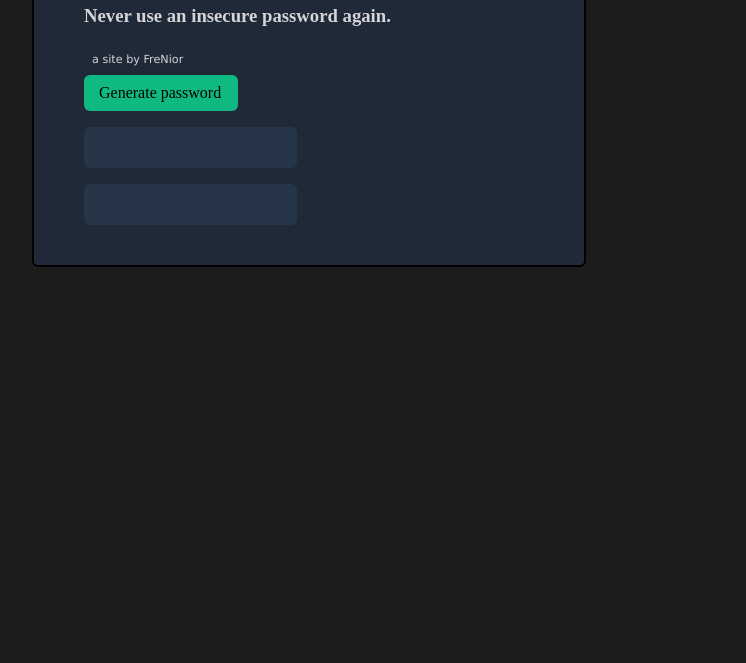
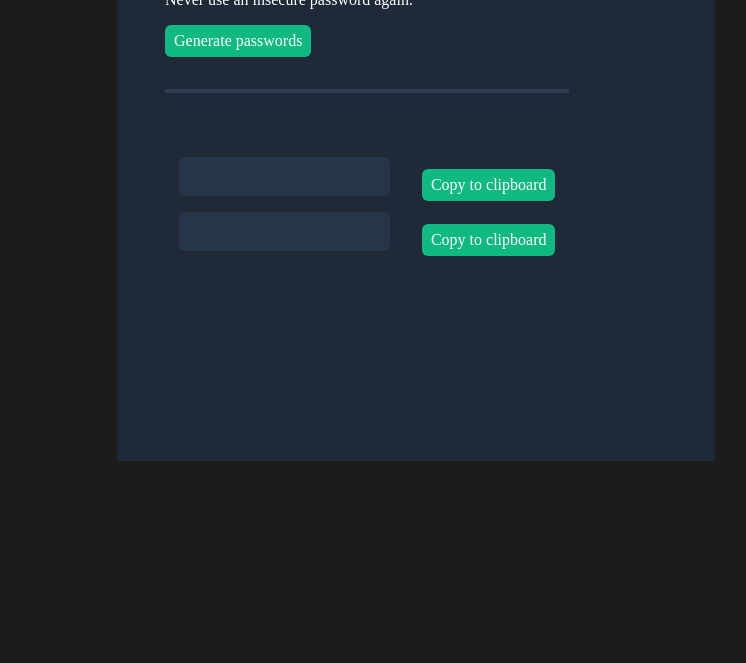
Before and after one commit to FreNior/frenior-passwords, a plain HTML site: page index.html in a window 1280 px wide. Shown: the part 137-800 px from the top of the page, without its empty margins (224-970 px from the left). Drawn offline with nearby package versions, Linux system fonts and the light colour scheme.

Commit message:
refactor: improve layout and styling of password generator interface

```diff
--- a/index.css
+++ b/index.css
@@ -1,70 +1,81 @@
-body {
-    position: absolute;
-    background: #1C1C1C;
-    left: 20%;
-    right: 10%;
-
-}
-footer {
-    color: #D5D4D8;
-    font-family: 'Lucida Sans Unicode';
-    font-size: 1.4vh;
-    padding: 1vh 1vh;
-
-}
-p {
-    color: #55F991;
-    text-align: center;
-    size: 16px;
-    line-height: 32px;
-    font-weight: 500;
-    font-family: 'Inter';
-    width: 180px;
-    height: 32px;
-    top: 400px;
-
-}
-button {
-    flex: row;
-    background: #10B981;
-    padding: 9px 17px 9px 15px;
-    border-radius: 6px;
-    border: none;
-}
-h3 {
-    color: #D5D4D8;
-}
-.b-content {
-    border-radius: 6px;
-    flex-direction: column;
-    align-content: center;
-    width: 500px;
-    height: 400px;
-    top: 64px;
-    left: 62px;
-    padding-left: 50px;
-    border: solid 2px;
-    background: #1F2937;
-    align-content: center;
-
-}
-#head-el {
+* {
+    margin: 0;
+    padding: 0;
     font-family: 'Karla';
 }
-#random-pass {
-    color: #4ADF86;
+body {
+    background-color: #1c1c1c;
+        padding: 1em;
+        margin: 2em;
+    }
+
+h1 {
+    color: #fff;
 }
 
-#pass-one, #pass-two {
-    border: solid 1px #273549;
-    border-radius: 6px;
-    background: #273549;
-    width: 211px;
-    height: 39px;
+p {
+    color: #fff;
+    }
+
+        .main-container {
+            display: flex;
+            background-color: #1f2937;
+            width: 550px;
+            height: 550px;
+            margin: 0 auto;
+            padding-left: 3em;
+        }
+        .main-container p {
+            margin-bottom: 1em;
+        }
+.main-container span {
+    color: #4adf86;
+}
+.dashline {
+    border: 2px solid #2f3e53;
+    margin: 2em 0;
+}
+.passwords-container {
+}
+
+.pass-element {
+    display: flex;
+    justify-content: center;
+    align-items: center;
+}
+.pass-element:first-child {
+    margin-top: 4em;
+}
+
+.pass-element .btn {
+    margin-left: 2em;
+    padding: 7px 9px;
 
 }
 
-#passwords-el {
-   flex: ;
-   position: ;
+#password-one,
+#password-two {
+    display: flex;
+    align-items: center;
+    justify-content: center;
+    width: 211px;
+    height: 39px;
+        background-color: #273549;
+            border-radius: 6px;
+            color: #55f991;
+        }
+
+        .btn {
+            background-color: #10b981;
+            color: #fff;
+            border-radius: 6px;
+            border: none;
+            transition: 0.6s;
+            padding: 7px 9px;
+
 }
+
+.btn:hover {
+    background-color: #1f2937;
+    color: #10b981;
+}
--- a/index.html
+++ b/index.html
@@ -2,20 +2,25 @@
     <head><link rel="stylesheet" href="https://cdnjs.cloudflare.com/ajax/libs/normalize/8.0.1/normalize.css">
         <link rel="stylesheet" href="index.css">
         <link rel="preload" href="https://fonts.google.com/specimen/Karla" type="Karla" crossorigin>
+        <script src="index.js" defer></script>
     </head>
     <body>
-        <div class= "b-content">
-            <div id = "head-el">
-                <h1>Generate a <div id= "random-pass">random password </div></h1>
-                <h3>Never use an insecure password again.</h3>
-                <footer>a site by FreNior</footer>
+        <div class="main-container">
+            <div class="header">
+                <h1>Generate a <span class="span-green">random password</span></h1>
+                <p>Never use an insecure password again.</p>
+                <button class="btn" onclick="randomizePassword()">Generate passwords</button>
+                <div class="dashline"></div>
+                <div class="passwords-container">
+                    <div class="pass-element">
+                        <p id="password-one"></p>
+                        <button class="btn" onclick="copyPasswordOne()">Copy to clipboard</button>
+                    </div>
+                    <div class="pass-element">
+                        <p id="password-two"></p>
+                        <button class="btn" onclick="copyPasswordTwo()">Copy to clipboard</button>
+                    </div>
+                    </div>
             </div>
-            <button id="gen-pass" onclick = "generateP()">Generate password</button>
-            <div id = "passwords-el">
-                <p id = "pass-one"><br></p>
-                <p id = "pass-two"><br></p>
             </div>
-        </div>
-        <script src="index.js"></script>
-    </body>
 </html>
--- a/index.js
+++ b/index.js
@@ -1,31 +1,43 @@
-const characters = ["A","B","C","D","E","F","G","H","I","J","K","L","M","N","O","P","Q","R","S","T","U","V","W","X","Y","Z","a","b","c","d","e","f","g","h","i","j","k","l","m","n","o","p","q","r","s","t","u","v","w","x","y","z", "0", "1", "2", "3", "4", "5", "6", "7", "8", "9","~","`","!","@","#","$","%","^","&","*","(",")","_","-","+","=","{","[","}","]",",","|",":",";","<",">",".","?",
-"/"];
-
-let passwordOne = document.getElementById("pass-one")
-let passwordTwo = document.getElementById("pass-two")
-
-let randomCharacterOne = []
-let randomCharacterTwo = []
-
-function randomize() {
-        for (let i = 0; i < 9; i++) {
-            let pickRandomCharacterOne = Math.floor(Math.random() * characters.length)
-            randomCharacterOne.push(characters[pickRandomCharacterOne])
-
-            let pickRandomCharacterTwo = Math.floor(Math.random() * characters.length)
-            randomCharacterTwo.push(characters[pickRandomCharacterTwo])
-        }
-
+const characters =
+  "ABCDEFGHIJKLMNOPQRSTUVWXYZabcdefghijklmnopqrstuvwxyz0123456789~`!@#$%^&*()_-+={}[]|:;<>.?/";
+function getRandomCharacters(length) {
+  return Array.from(
+    { length },
+    () => characters[Math.floor(Math.random() * characters.length)]
+  );
 }
 
-function generateP() {
-    randomize()
-for (let i = 0; i < randomCharacterOne.length; i++) {
-    passwordOne.textContent = randomCharacterOne.join("")
-    passwordTwo.textContent = randomCharacterTwo.join("")
+const PASSWORD_LENGTH = 9;
+const passwordElements = {
+  one: document.getElementById("password-one"),
+  two: document.getElementById("password-two"),
+};
+
+function randomizePassword() {
+  const randomPasswordOne = getRandomCharacters(PASSWORD_LENGTH).join("");
+  const randomPasswordTwo = getRandomCharacters(PASSWORD_LENGTH).join("");
+
+  passwordElements.one.innerText = randomPasswordOne;
+  passwordElements.two.innerText = randomPasswordTwo;
 }
-randomCharacterOne.splice(0, randomCharacterOne.length)
-randomCharacterTwo.splice(0, randomCharacterTwo.length)
 
+function copyPassword(password) {
+  const tempInput = document.createElement("input");
+  tempInput.value = password;
+  document.body.appendChild(tempInput);
+  tempInput.select();
+  document.execCommand("copy");
+  document.body.removeChild(tempInput);
+}
 
+function copyPasswordOne() {
+  const passwordOne = passwordElements.one.innerText;
+  copyPassword(passwordOne);
+  alert("Password One copied to clipboard!");
 }
+
+function copyPasswordTwo() {
+  const passwordTwo = passwordElements.two.innerText;
+  copyPassword(passwordTwo);
+  alert("Password Two copied to clipboard!");
+}
```
